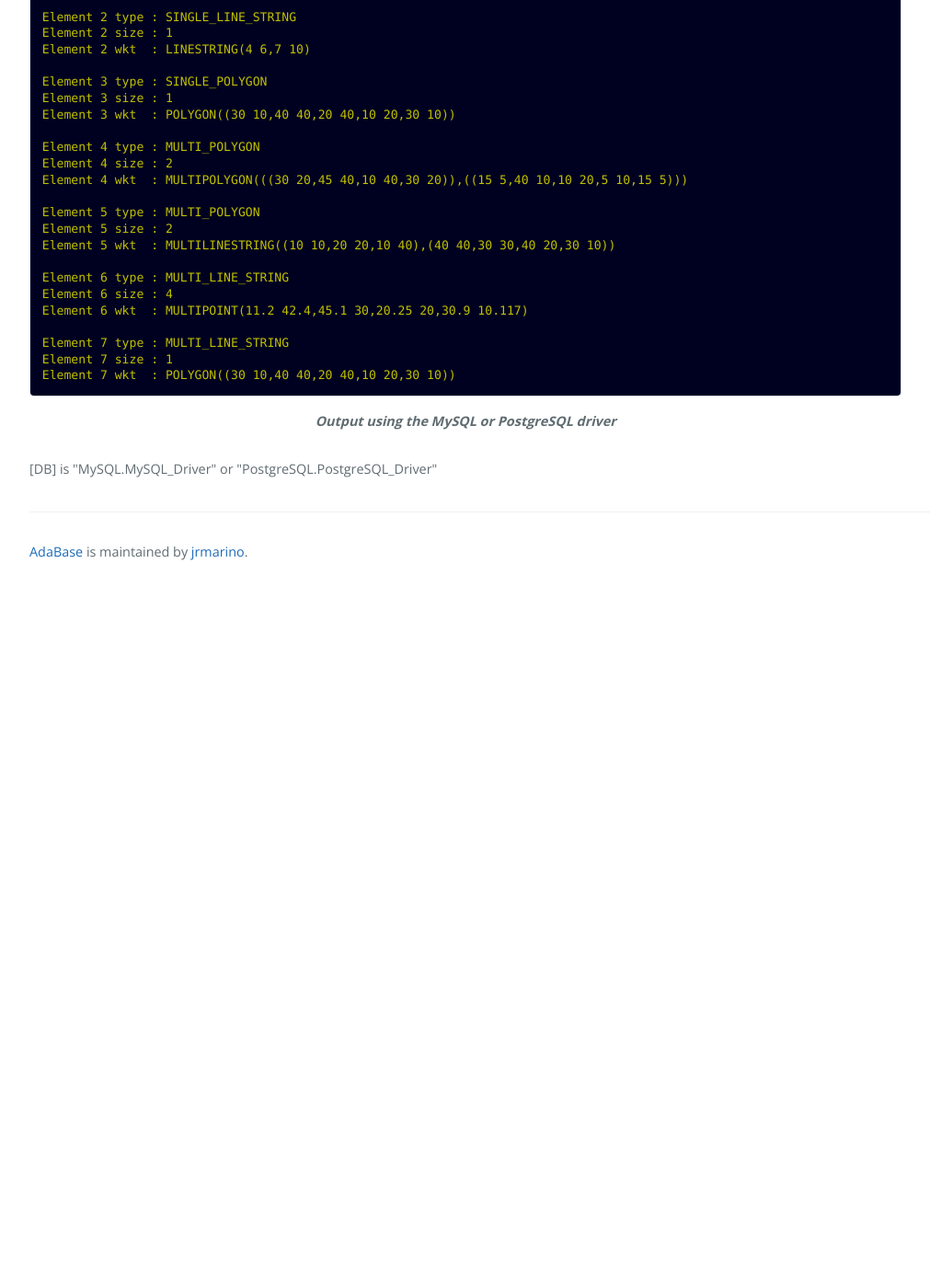
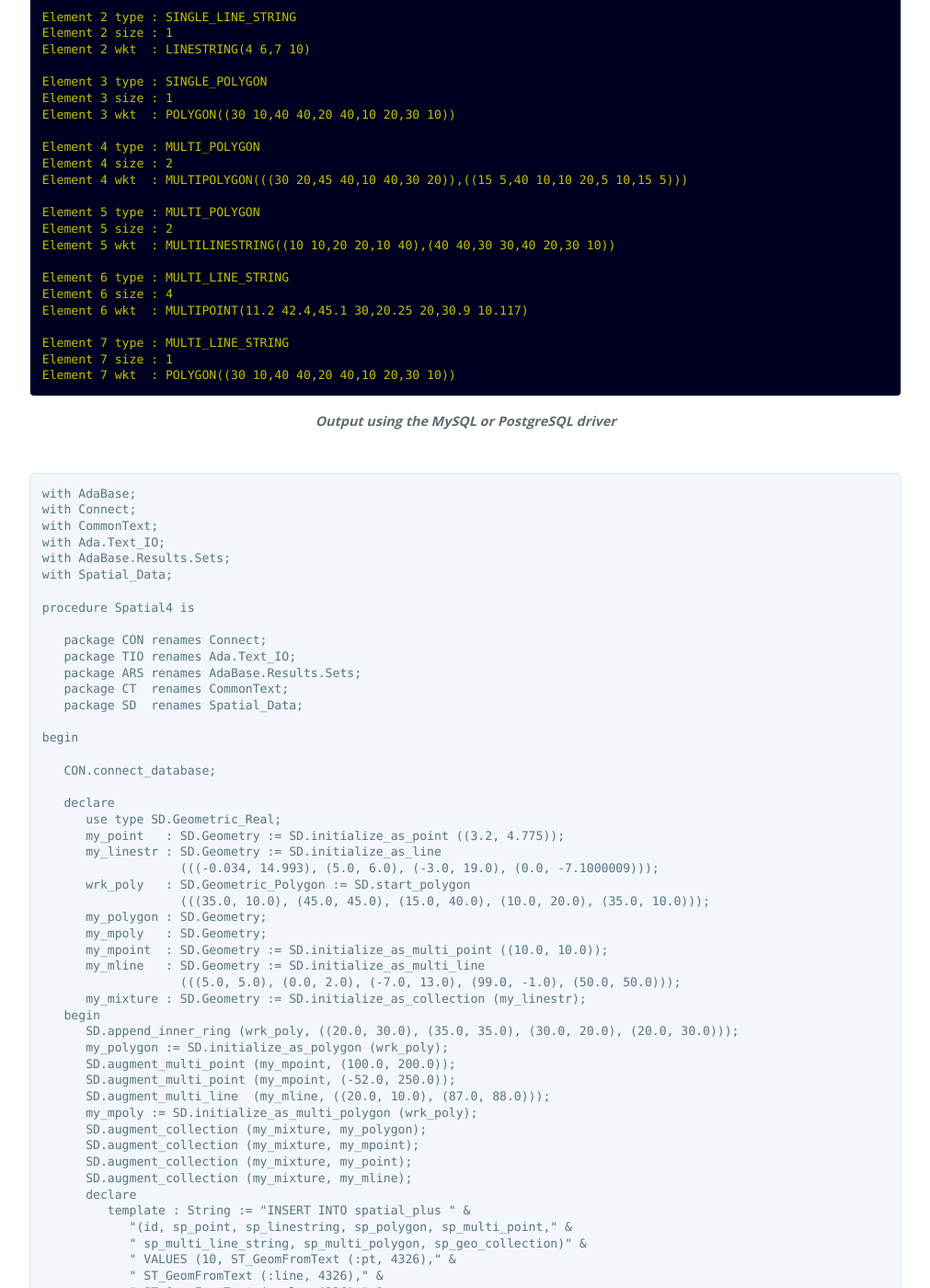
Before and after one commit to jrmarino/AdaBase, a Jekyll site: the page built from geometry.md, in a window 1280 px wide and 1400 px high, scrolled down 8456 px. Shown: the whole window at 92% size, without its empty margins (0-1011 px from the left). Built offline with Jekyll 4.4.1, drawn with Linux system fonts in a browser that asks for light colours; before the commit the page ends 9086 px from its top, so only the background shows below that; some of the changed text lies outside the part shown.

Commit message:
Add testcase 4 to geometry page

```diff
--- a/geometry.md
+++ b/geometry.md
@@ -544,7 +544,114 @@
 Element 7 size : 1
 Element 7 wkt  : POLYGON((30 10,40 40,20 40,10 20,30 10))
 </pre>
+<p class="caption">Output using the MySQL or PostgreSQL driver</p>
+<br/>
+<pre class="code">
+with AdaBase;
+with Connect;
+with CommonText;
+with Ada.Text_IO;
+with AdaBase.Results.Sets;
+with Spatial_Data;
 
+procedure Spatial4 is
+
+   package CON renames Connect;
+   package TIO renames Ada.Text_IO;
+   package ARS renames AdaBase.Results.Sets;
+   package CT  renames CommonText;
+   package SD  renames Spatial_Data;
+
+begin
+
+   CON.connect_database;
+
+   declare
+      use type SD.Geometric_Real;
+      my_point   : SD.Geometry := SD.initialize_as_point ((3.2, 4.775));
+      my_linestr : SD.Geometry := SD.initialize_as_line
+                   (((-0.034, 14.993), (5.0, 6.0), (-3.0, 19.0), (0.0, -7.1000009)));
+      wrk_poly   : SD.Geometric_Polygon := SD.start_polygon
+                   (((35.0, 10.0), (45.0, 45.0), (15.0, 40.0), (10.0, 20.0), (35.0, 10.0)));
+      my_polygon : SD.Geometry;
+      my_mpoly   : SD.Geometry;
+      my_mpoint  : SD.Geometry := SD.initialize_as_multi_point ((10.0, 10.0));
+      my_mline   : SD.Geometry := SD.initialize_as_multi_line
+                   (((5.0, 5.0), (0.0, 2.0), (-7.0, 13.0), (99.0, -1.0), (50.0, 50.0)));
+      my_mixture : SD.Geometry := SD.initialize_as_collection (my_linestr);
+   begin
+      SD.append_inner_ring (wrk_poly, ((20.0, 30.0), (35.0, 35.0), (30.0, 20.0), (20.0, 30.0)));
+      my_polygon := SD.initialize_as_polygon (wrk_poly);
+      SD.augment_multi_point (my_mpoint, (100.0, 200.0));
+      SD.augment_multi_point (my_mpoint, (-52.0, 250.0));
+      SD.augment_multi_line  (my_mline, ((20.0, 10.0), (87.0, 88.0)));
+      my_mpoly := SD.initialize_as_multi_polygon (wrk_poly);
+      SD.augment_collection (my_mixture, my_polygon);
+      SD.augment_collection (my_mixture, my_mpoint);
+      SD.augment_collection (my_mixture, my_point);
+      SD.augment_collection (my_mixture, my_mline);
+      declare
+         template : String := "INSERT INTO spatial_plus " &
+            "(id, sp_point, sp_linestring, sp_polygon, sp_multi_point," &
+            " sp_multi_line_string, sp_multi_polygon, sp_geo_collection)" &
+            " VALUES (10, ST_GeomFromText (:pt, 4326)," &
+            " ST_GeomFromText (:line, 4326)," &
+            " ST_GeomFromText (:poly, 4326)," &
+            " ST_GeomFromText(:mpoint, 4326)," &
+            " ST_GeomFromText(:mline, 4326)," &
+            " ST_GeomFromText(:mpoly, 4326)," &
+            " ST_GeomFromText(:collset, 4326))";
+         stmt : CON.Stmt_Type := CON.DR.prepare (template);
+      begin
+         stmt.assign ("pt",      SD.Well_Known_Text (my_point));
+         stmt.assign ("line",    SD.Well_Known_Text (my_linestr));
+         stmt.assign ("poly",    SD.Well_Known_Text (my_polygon));
+         stmt.assign ("mpoint",  SD.Well_Known_Text (my_mpoint));
+         stmt.assign ("mline",   SD.Well_Known_Text (my_mline));
+         stmt.assign ("mpoly",   SD.Well_Known_Text (my_mpoly));
+         stmt.assign ("collset", SD.Well_Known_Text (my_mixture));
+         if not stmt.execute then
+            TIO.Put_Line (stmt.last_driver_message);
+            CON.DR.rollback;
+            return;
+         end if;
+         declare
+            row : ARS.Datarow;
+            s2  : CON.Stmt_Type := CON.DR.query
+                  ("SELECT * FROM spatial_plus WHERE id=10");
+         begin
+            loop
+               row := s2.fetch_next;
+               exit when row.data_exhausted;
+               for x in Natural range 1 .. row.count loop
+                  TIO.Put (s2.column_name (x) & " : ");
+                  TIO.Put_Line (row.column (x).as_string);
+               end loop;
+            end loop;
+         end;
+         CON.DR.rollback;
+      end;
+   end;
+   CON.DR.disconnect;
+
+end Spatial4;
+</pre>
+<p class="caption">Example code: testcases/spatial3/spatial3.adb</p>
+<br/>
+<pre class="output">
+id : 10
+sp_point : POINT(3.2 4.775)
+sp_linestring : LINESTRING(-0.034 14.993,5 6,-3 19,0 -7.1000009)
+sp_polygon : POLYGON((35 10,45 45,15 40,10 20,35 10),(20 30,35 35,30 20,20 30))
+sp_multi_point : MULTIPOINT(10 10,100 200,-52 250)
+sp_multi_line_string : MULTILINESTRING((5 5,0 2,-7 13,99 -1,50 50),(20 10,87 88))
+sp_multi_polygon : MULTIPOLYGON(((35 10,45 45,15 40,10 20,35 10),(20 30,35 35,30 20,20 30)))
+sp_geo_collection : GEOMETRYCOLLECTION(LINESTRING(-0.034 14.993,5 6,-3 19,0 -7.1000009),POLYGON((35 10,45 45,15 40,10 20,35 10),(20 30,35 35,30 20,20 30)),MULTIPOINT(10 10,100 200,-52 250),POINT(3.2 4.775),MULTILINESTRING((5 5,0 2,-7 13,99 -1,50 50),(20 10,87 88)))
+sp_geometry :
+sp_outer_ring :
+sp_coll2 :
+sp_geometry2 :
+</pre>
 <p class="caption">Output using the MySQL or PostgreSQL driver</p>
 <br/>
 <p>[DB] is "MySQL.MySQL_Driver" or "PostgreSQL.PostgreSQL_Driver"</p>
```
